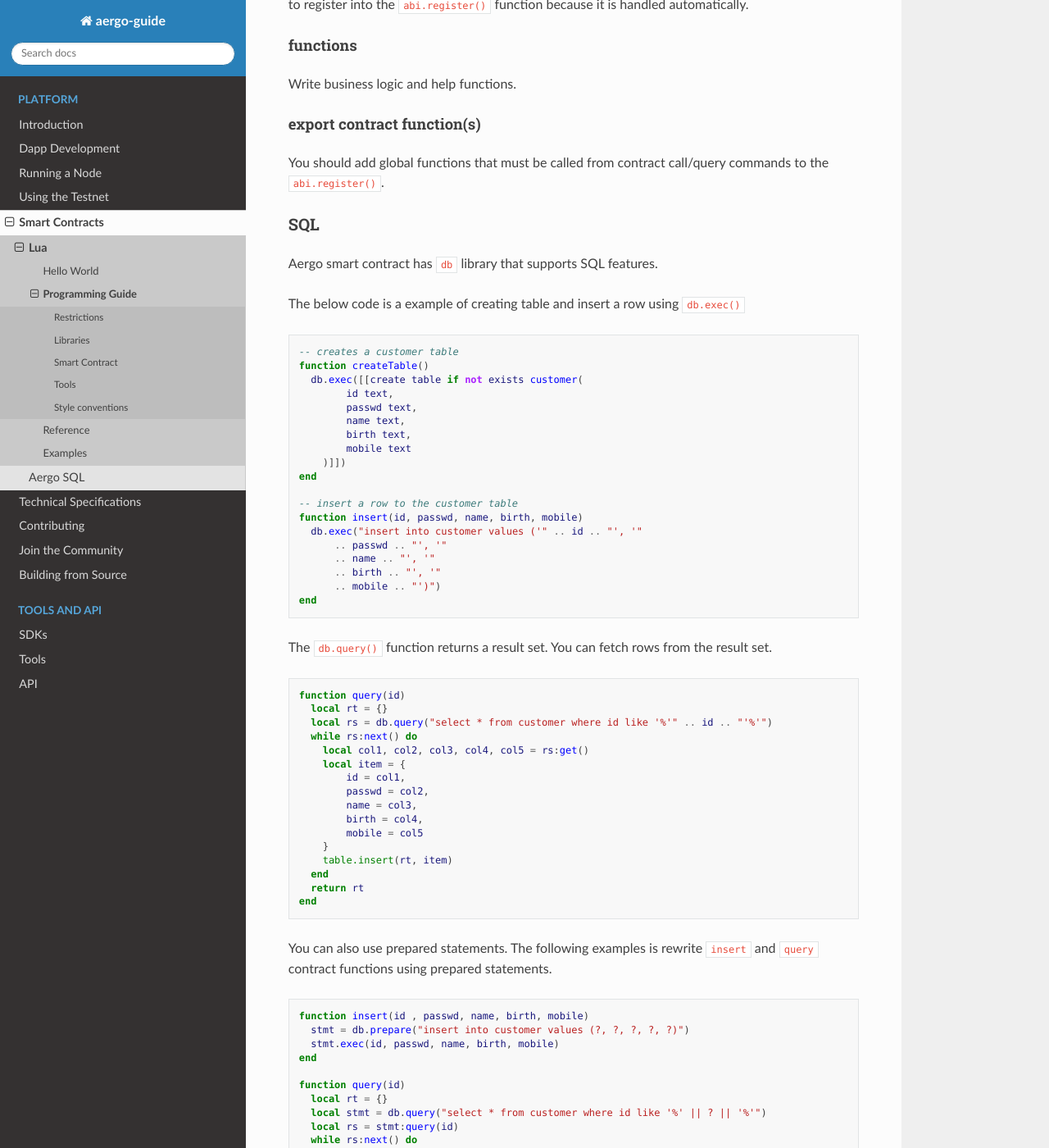
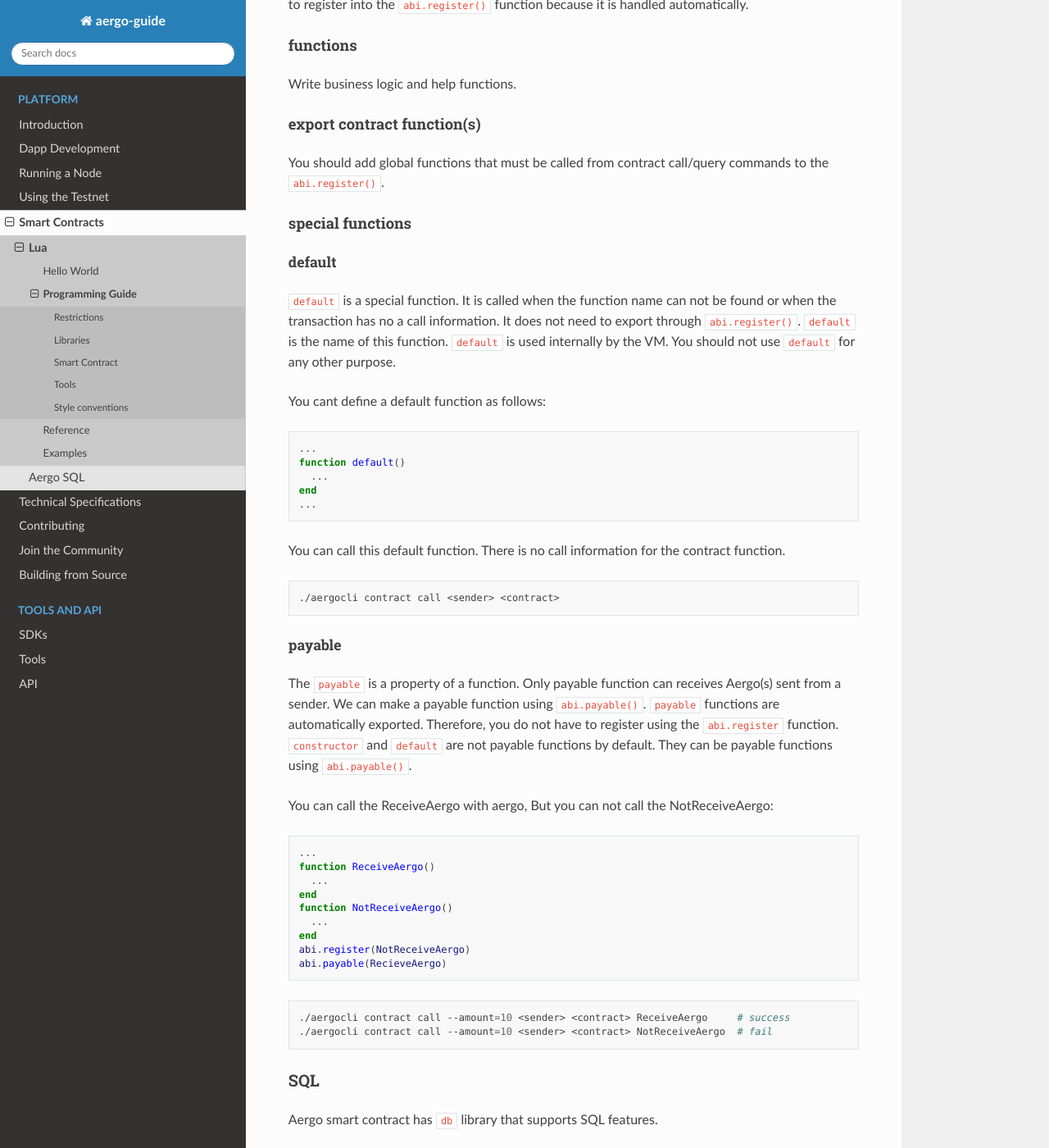
Before and after one commit to aergoio/guide, a Sphinx documentation site: the page built from source/smart-contracts/lua/guide.md, in a window 1280 px wide and 1400 px high, scrolled down 4429 px. Shown: the whole window at 82% size. Built offline with Sphinx 7.4.7 and the Read the Docs theme 2.0.0, drawn with Linux system fonts in a browser that asks for light colours; some of the changed text lies outside the part shown.

Commit message:
Update guide.md

````diff
--- a/source/smart-contracts/lua/guide.md
+++ b/source/smart-contracts/lua/guide.md
@@ -202,9 +202,55 @@
 #### export contract function(s)
 You should add global functions that must be called from contract call/query commands to the `abi.register()`.
 
+#### special functions
+
+##### default
+`default` is a special function. It is called when the function name can not be found or when the transaction has no a call information. It does not need to export through `abi.register()`. `default` is the name of this function. `default` is used internally by the VM. You should not use `default` for any other purpose.
+
+You cant define a default function as follows:
+
+```lua
+...
+function default()
+  ...
+end
+...
+```
+
+You can call this default function. There is no call information for the contract function.
+
+```shell
+./aergocli contract call <sender> <contract>
+```
+
+##### payable
+The `payable` is a property of a function. Only payable function can receives Aergo(s) sent from a sender.
+We can make a payable function using `abi.payable()`. `payable` functions are automatically exported. Therefore, you do not have to register using the `abi.register` function. `constructor` and `default` are not payable functions by default. They can be payable functions using `abi.payable()`.
+
+You can call the ReceiveAergo with aergo, But you can not call the NotReceiveAergo:
+
+```lua
+...
+function ReceiveAergo()
+  ...
+end
+function NotReceiveAergo()
+  ...
+end
+abi.register(NotReceiveAergo)
+abi.payable(RecieveAergo)
+```
+
+```shell
+./aergocli contract call --amount=10 <sender> <contract> ReceiveAergo     # success
+./aergocli contract call --amount=10 <sender> <contract> NotReceiveAergo  # fail
+```
+
 ### SQL
 
 Aergo smart contract has `db` library that supports SQL features.
+
+> Note: The db package is only available on private networks.
 
 The below code is a example of creating table and insert a row using `db.exec()`
 
````
